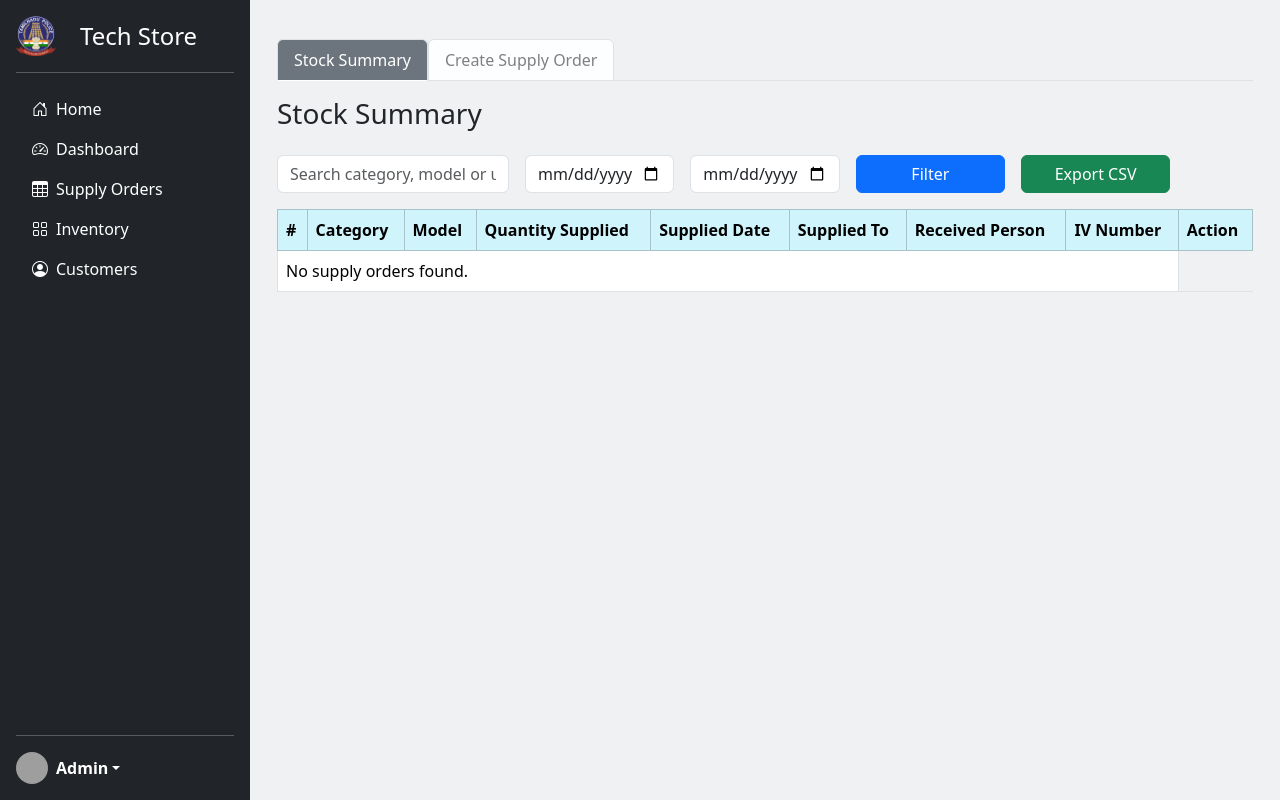
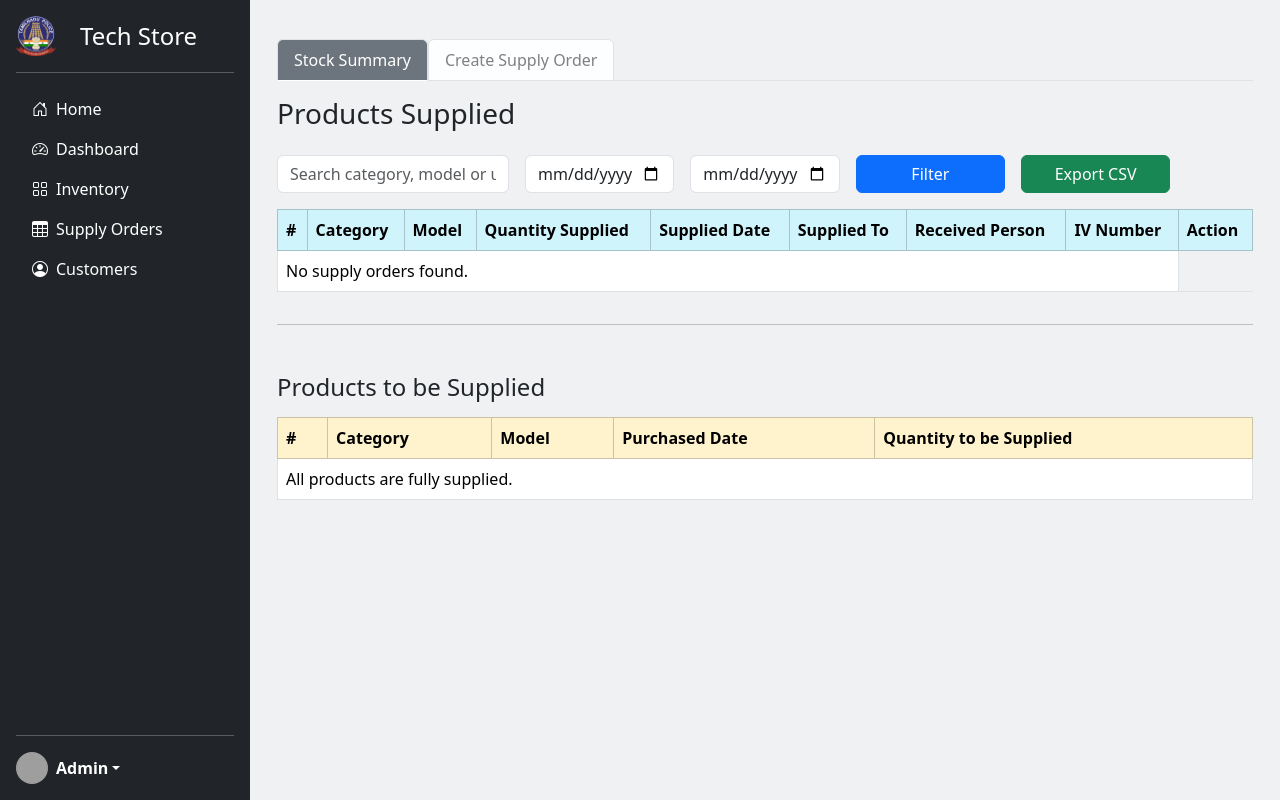
Before and after one commit to rdc-tech49/techstore, a Django app: template storemanagement/techstore/templates/techstore/store_admin_supplyorders.html in a window 1280 px wide. Run offline with Django 3.2, Linux system fonts and the light colour scheme; the template is opened without the code that fills it, so the values that code supplies are empty; grey boxes are pictures that could not be loaded.

Commit message:
added product to be supplied table

```diff
--- a/storemanagement/techstore/templates/techstore/sidebar.html
+++ b/storemanagement/techstore/templates/techstore/sidebar.html
@@ -21,17 +21,18 @@
         </a>
       </li>
       <li>
+        <a href="{% url 'store_admin_products' %}" class="nav-link d-flex align-items-center {% if request.resolver_match.url_name == 'store_admin_products' %}active{% else %}text-white{% endif %}">
+          <i class="bi bi-grid"></i>
+          <span class="ms-2">Inventory</span>
+        </a>
+      </li>
+      <li>
         <a href="{% url 'store_admin_orders' %}" class="nav-link d-flex align-items-center {% if request.resolver_match.url_name == 'store_admin_orders' %}active{% else %}text-white{% endif %}">
           <i class="bi bi-table"></i>
           <span class="ms-2">Supply Orders</span>
         </a>
       </li>
-      <li>
-        <a href="{% url 'store_admin_products' %}" class="nav-link d-flex align-items-center {% if request.resolver_match.url_name == 'store_admin_products' %}active{% else %}text-white{% endif %}">
-          <i class="bi bi-grid"></i>
-          <span class="ms-2">Inventory</span>
-        </a>
-      </li>
+
       <li>
         <a href="{% url 'store_admin_customers' %}" class="nav-link d-flex align-items-center {% if request.resolver_match.url_name == 'store_admin_customers' %}active{% else %}text-white{% endif %}">
           <i class="bi bi-person-circle"></i>
--- a/storemanagement/techstore/templates/techstore/store_admin_customers.html
+++ b/storemanagement/techstore/templates/techstore/store_admin_customers.html
@@ -22,6 +22,7 @@
           <div class="alert alert-{{ message.tags }}">{{ message }}</div>
         {% endfor %}
       {% endif %}
+  <div class="table-responsive" style="max-height: 400px; overflow-y: auto;">
     <table class="table table-bordered">
       <thead class="table-info">
         <tr>
@@ -45,6 +46,7 @@
         {% endfor %}
       </tbody>
     </table>
+  </div>
 </div>
 
 <!-- Create/Edit User Tab -->
--- a/storemanagement/techstore/templates/techstore/store_admin_supplyorders.html
+++ b/storemanagement/techstore/templates/techstore/store_admin_supplyorders.html
@@ -15,8 +15,7 @@
 
   <div class="tab-content mt-3">
     <div class="tab-pane fade show active" id="stock">
-      <h3>Stock Summary</h3>
-
+      <h3>Products Supplied</h3>
       {% if messages %}
         {% for message in messages %}
           <div class="alert alert-{{ message.tags }}">{{ message }}</div>
@@ -43,6 +42,8 @@
       </form>
 
       <!-- Table -->
+      <div class="table-responsive" style="max-height: 400px; overflow-y: auto;">
+
         <table class="table table-bordered mt-3" id="stockSummaryTable">
           <thead class="table-info">
             <tr>
@@ -89,6 +90,39 @@
             {% endfor %}
           </tbody>
         </table>
+      </div>
+      <hr>
+
+      <h4 class="mt-5">Products to be Supplied</h4>
+      <div class="table-responsive" style="max-height: 300px; overflow-y: auto;">
+        <table class="table table-bordered mt-2">
+          <thead class="table-warning">
+            <tr>
+              <th>#</th>
+              <th>Category</th>
+              <th>Model</th>
+              <th>Purchased Date</th>
+              <th>Quantity to be Supplied</th>
+            </tr>
+          </thead>
+          <tbody>
+            {% for item in products_to_supply %}
+            <tr>
+              <td>{{ forloop.counter }}</td>
+              <td>{{ item.category_name }}</td>
+              <td>{{ item.model }}</td>
+              <td>{{ item.purchased_date }}</td>
+              <td>{{ item.remaining_quantity }}</td>
+            </tr>
+            {% empty %}
+            <tr>
+              <td colspan="5">All products are fully supplied.</td>
+            </tr>
+            {% endfor %}
+          </tbody>
+        </table>
+      </div>
+
     </div>
 
     <div class="tab-pane fade" id="create" role="tabpanel">
```
Also changed, not shown: storemanagement/techstore/templates/techstore/store_admin_products.html (+5 -2 lines), storemanagement/techstore/views.py (+13 -0 lines). Lines whose indentation alone changed are shown as unchanged.
